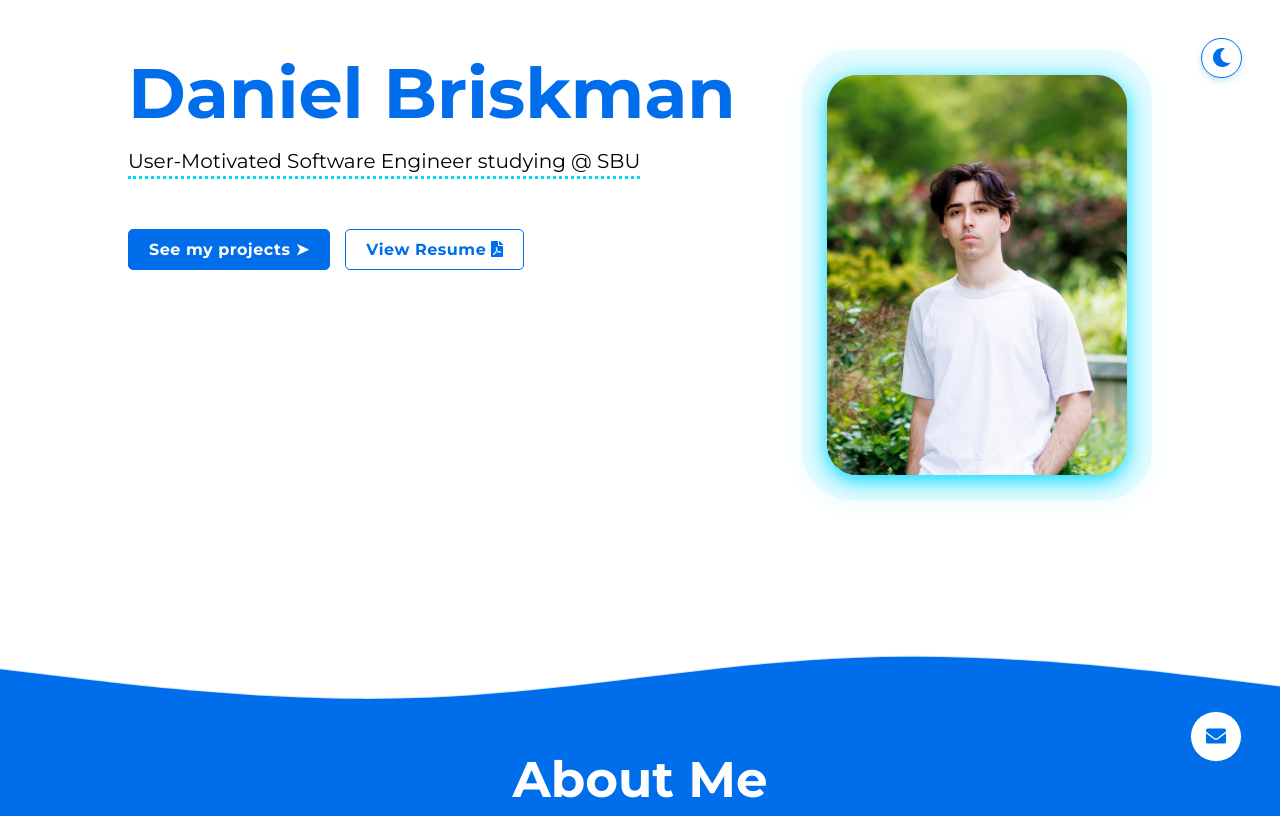
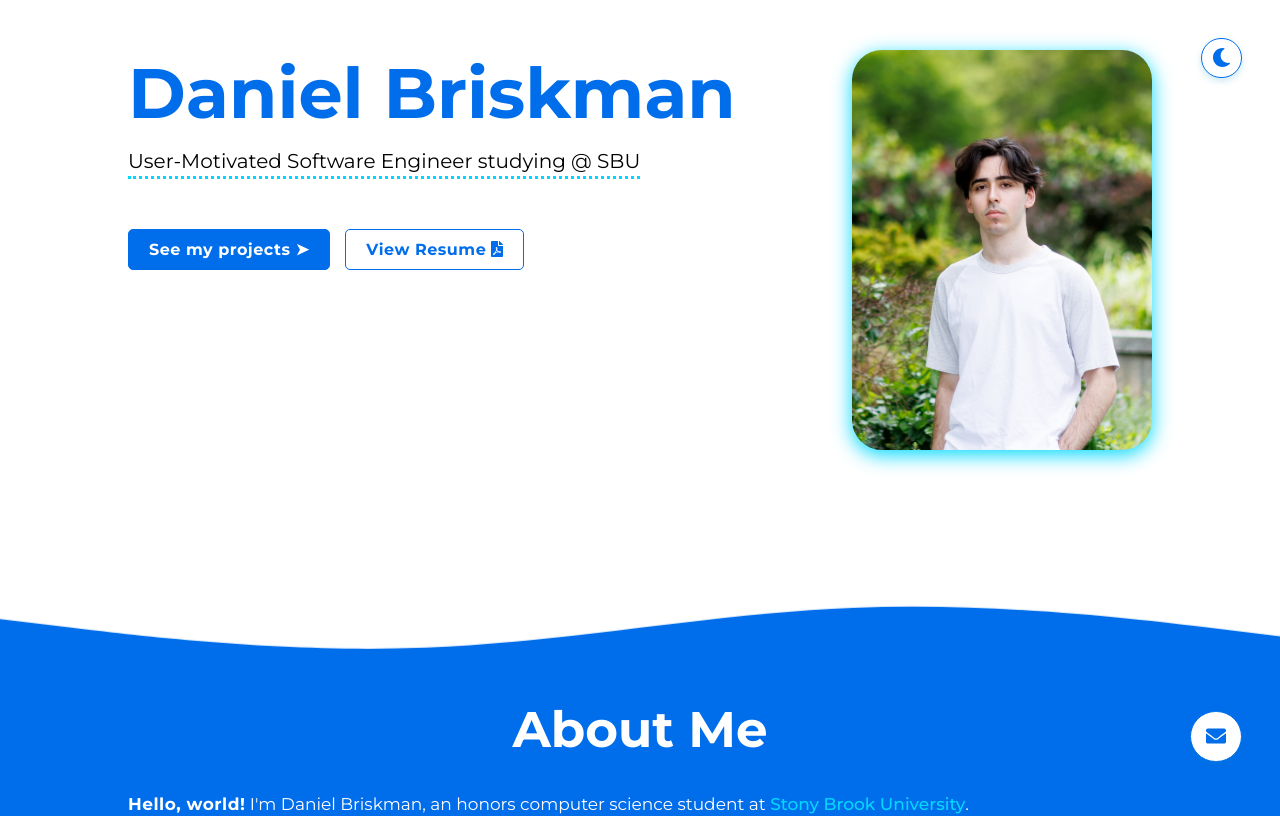
Before and after one commit to popplio2/DB-Portfolio, a Vue app in the folder portfolio/: page / in a window 1280 px wide. Shown: the top 816 px of the page. Built offline with nearby package versions, Linux system fonts and the light colour scheme.

Commit message:
image edits

```diff
--- a/portfolio/src/views/Home.vue
+++ b/portfolio/src/views/Home.vue
@@ -28,9 +28,11 @@
         </div>
         <EmailButton />
       </div>
-      <div class="img-container">
-        <img class="landing-img" src="../assets/photoshoot.jpeg" />
-      </div>
+      <img
+        alt="Male college student in white t-shirt standing in front of shrubbery."
+        class="landing-img"
+        src="../assets/photoshoot.jpeg"
+      />
     </section>
 
     <svg class="wave" xmlns="http://www.w3.org/2000/svg" viewBox="0 0 1440 320">
@@ -204,37 +206,14 @@ h2 {
   align-self: flex-start;
 }
 
-.img-container {
-  display: flex;
-  justify-content: center;
-  align-items: center;
-  height: 45rem;
-  width: 35rem;
-  object-fit: cover;
-  border-radius: 5rem;
-  animation: scale 0.5s 1.5s forwards;
-  filter: drop-shadow(0 0.5rem 1rem var(--accent-color));
-  transition: 0.2s all;
-}
-.img-container::before {
-  content: "";
-  position: absolute;
-  top: 0;
-  left: 0;
-  width: 100%;
-  height: 100%;
-  border-radius: 5rem;
-  background-color: var(--accent-color);
-  opacity: 0.075;
-  mix-blend-mode: saturation;
-  transition: 0.2s all;
-}
-
 .landing-img {
   height: 40rem;
   width: 30rem;
   object-fit: cover;
   border-radius: 3rem;
+  animation: scale 0.5s 1.5s;
+  filter: drop-shadow(0 0.5rem 1rem var(--accent-color));
+  transition: 0.1s all;
 }
 
 @keyframes scale {
```
